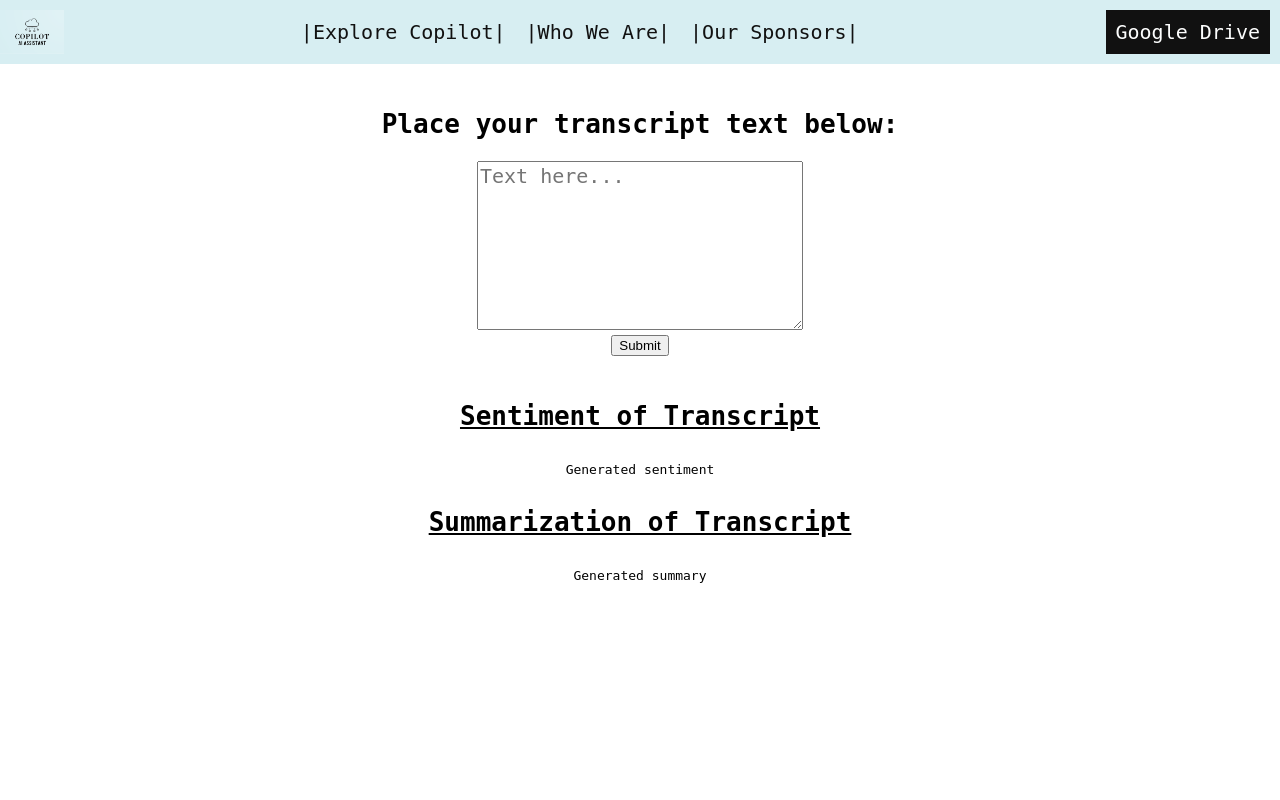
After one commit to data-sci-capstone/copilot, a Flask app: template web-content/templates/demo.html in a window 1280 px wide. The commit adds this page. Run offline with Flask 3, Linux system fonts and the light colour scheme; the template is opened without the code that fills it, so the values that code supplies are empty.

Commit message:
currently finishing up the app. Sentiment API works. Next is summary and then generate onto webpage.

```diff
--- /dev/null
+++ b/web-content/app.py
@@ -0,0 +1,44 @@
+from flask import Flask, request, jsonify
+from huggingface_hub import InferenceClient
+import json
+
+app = Flask(__name__)
+
+repo_id = "mistralai/Mistral-7B-Instruct-v0.1"
+llm_client = InferenceClient(model=repo_id,timeout=120)
+
+@app.route("/")
+def demo():
+    return open('./templates/demo.html').read()
+
+@app.route("/generate_output", methods=['POST'])
+
+def generate_output():
+    data: dict = request.get_json()
+    dialogue: str = data['response']
+    print(f"This is the data: {dialogue}")
+    response = generate_sentiment(llm_client, dialogue)
+    print(response)
+    return response
+
+def generate_sentiment(inference_client: InferenceClient, dialogue: str):
+    prompt: str = "Given the following dialogue, output a single digit representing the sentiment: " \
+                  "-1 for negative, 0 for neutral, and 1 for positive. Do not provide any additional " \
+                  " text or explanation.\n\n{}\n\nSentiment:".format(dialogue)
+
+    response = inference_client.post(
+        json={
+            "inputs":prompt,
+            "parameters": {"max_new_tokens": 50},
+            "task": "text-classification",
+        },
+    )
+    return json.loads(response.decode())[0]["generated_text"]
+
+
+def generate_summary(inference_client: InferenceClient, dialogue: str):
+    return True
+
+
+if __name__ == "__main__":
+    app.run(debug=True)
--- /dev/null
+++ b/web-content/static/js/demo.js
@@ -0,0 +1,21 @@
+
+
+function handleResponse(event) {
+    event.preventDefault();
+    let inputText = event.target.elements.query.value;
+    console.log(inputText);
+    fetch('./generate_output', {
+        method: 'POST',
+        headers: { 'Content-Type': 'application/json'},
+        body: JSON.stringify({response: inputText})
+    }).then(response => response.json()).then(data => generate_content(data))
+};
+
+function generate_content(data) {
+    console.log(data)
+
+};
+
+
+let userInput = document.getElementById('transcript');
+userInput.addEventListener('submit', handleResponse);
--- /dev/null
+++ b/web-content/templates/demo.html
@@ -0,0 +1,45 @@
+<!DOCTYPE html>
+<html>
+    <head>
+        <meta charset="UTF-8">
+        <meta http-equiv="X-UA-Compatible" content="IE=edge">
+        <meta name="viewport" content="width=device-width, initial-scale=1.0">
+        <title>Demo: CoPilot</title>
+        <link rel="stylesheet" href="../static/css/demo.css">
+    </head>
+
+
+    <body>
+        <nav>
+            <div class = "nav-container">
+                <img class = "logo" src="../static/images/logo.png">
+                <div class = "nav-links">
+                    <a href = "./about-copilot.html">|Explore Copilot| </a>
+                    <a href = "./about-us.html">|Who We Are| </a>
+                    <a href="#">|Our Sponsors| </a>
+                </div>
+                <a href = "https://docs.google.com/presentation/d/1AGTWoXmNCZRKRZk9cD-anoOf9o6GnEkLVeibMjFBvRI/edit#slide=id.p" class = "google-drive">Google Drive</a>
+            </div>
+        </nav>
+
+        <div class = "input-container">
+            <h1>Place your transcript text below:</h1>
+            <div class = "input-inner-container">
+                <form action="/generate_output" id="transcript" method="post">
+                    <textarea type="text" class = "query" name="query" placeholder="Text here..."></textarea>
+                    <input type="submit" value="Submit">
+                </form>
+            </div>
+        </div>
+
+        <div class = "output-container">
+            <h1 class="header-output">Sentiment of Transcript</h1>
+            <p class="sentiment-result">Generated sentiment</p>
+            <h1 class="header-output">Summarization of Transcript</h1>
+            <p class="summary-result">Generated summary</p>
+        </div>
+
+    </body>
+
+    <script type="text/javascript" src="../static/js/demo.js"></script>
+</html>
--- a/web-content/index.html
+++ b/web-content/templates/index.html
@@ -5,7 +5,7 @@
         <meta http-equiv="X-UA-Compatible" content="IE=edge">
         <meta name="viewport" content="width=device-width, initial-scale=1.0">
         <title>CoPilot Home</title>
-        <link rel="stylesheet" href="./styles/index.css">
+        <link rel="stylesheet" href="../static/css/index.css">
     </head>
 </html>
 
@@ -15,7 +15,7 @@
 
         <div class = "nav-container">
 
-            <img class = "logo" src="./images/logo.png">
+            <img class = "logo" src="../static/images/logo.png">
             <div class = "nav-links">
                 <a href = "./about-copilot.html">|Explore Copilot| </a>
                 <a href = "./about-us.html">|Who We Are| </a>
@@ -28,7 +28,7 @@
 
     </nav>
     <div class="main-container">
-        <img class = "main-page-photo" src="./images/main-page.jpg">
+        <img class = "main-page-photo" src="../static/images/main-page.jpg">
         <div class = "text-overlay">The Call Center Assistant</div>
         <button onclick="window.location.href='https://data-sci-capstone.github.io/copilot/web-content/demo.html'" class="demo" >Demo</button>
     </div>
```
Also changed, not shown: copilot-data-schema.sql (+7 -1 lines), web-content/demo.html (deleted, +0 -42 lines), web-content/static/css/about-us.css (renamed from web-content/styles/about-us.css), web-content/static/css/demo.css (renamed from web-content/styles/demo.css), web-content/static/css/index.css (renamed from web-content/styles/index.css), web-content/static/images/copilot-avatar.webp (renamed from web-content/images/copilot-avatar.webp), web-content/static/images/logo.png (renamed from web-content/images/logo.png), web-content/templates/about-copilot.html (renamed from web-content/about-copilot.html), web-content/templates/about-us.html (renamed from web-content/about-us.html), web-content/templates/contact-us.html (renamed from web-content/contact-us.html), 1 other file.
